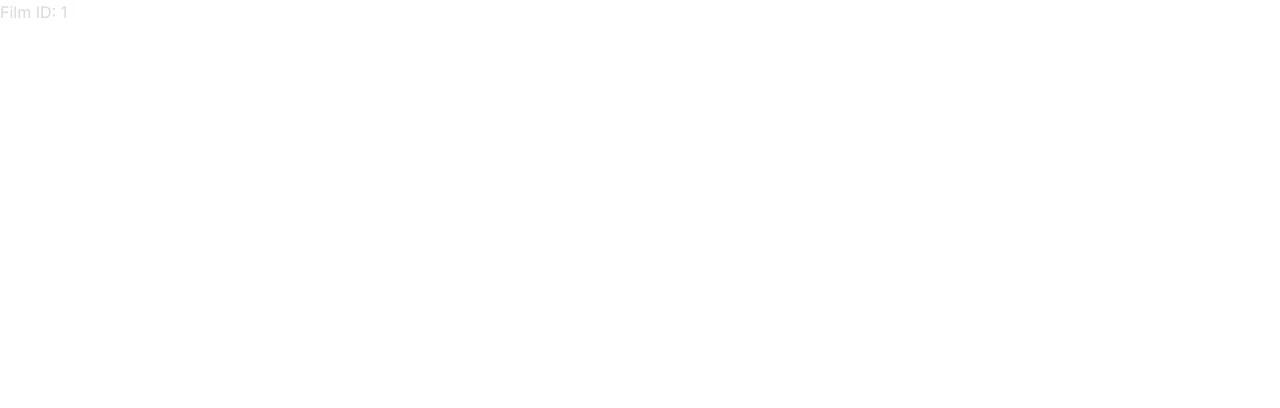
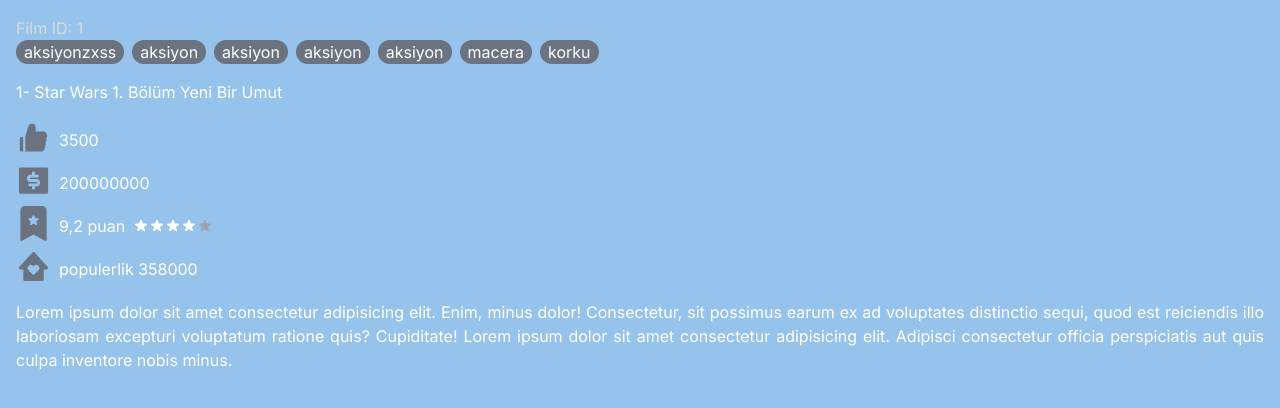
Before and after one commit to Vildan1/movie, a Next.js app: page /1 in a window 1280 px wide. Shown: the top 408 px of the page. Built offline with nearby package versions, Linux system fonts and the light colour scheme.

Commit message:
[UPDATE] create movie detail

```diff
--- a/app/[id]/page.tsx
+++ b/app/[id]/page.tsx
@@ -1,3 +1,91 @@
+import { AiFillLike } from "react-icons/ai";
+import { BiSolidHomeHeart } from "react-icons/bi";
+import { BsBookmarkStarFill } from "react-icons/bs";
+import { HiStar } from "react-icons/hi";
+import { RiMoneyDollarBoxFill } from "react-icons/ri";
+
 export default function Page({ params }: { params: { id: string } }) {
-	return <div>Film ID: {params.id}</div>;
+  return (
+    <main className="flex min-h-screen flex-col justify-between p-4 bg-[#96c3ec]">
+      <div>
+        <div>Film ID: {params.id}</div>
+        <div className="flex overflow-x-auto snap-proximity snap-x mb-4">
+          <div className="snap-normal snap-center me-2 px-2 bg-gray-500 rounded-full text-white">
+            aksiyonzxss
+          </div>
+          <div className="snap-normal snap-center me-2 px-2 bg-gray-500 rounded-full text-white">
+            aksiyon
+          </div>
+          <div className="snap-normal snap-center me-2 px-2 bg-gray-500 rounded-full text-white">
+            aksiyon
+          </div>
+          <div className="snap-normal snap-center me-2 px-2 bg-gray-500 rounded-full text-white">
+            aksiyon
+          </div>
+          <div className="snap-normal snap-center me-2 px-2 bg-gray-500 rounded-full text-white">
+            aksiyon
+          </div>
+          <div className="snap-normal snap-center me-2 px-2 bg-gray-500 rounded-full text-white">
+            macera
+          </div>
+          <div className="snap-normal snap-center me-2 px-2 bg-gray-500 rounded-full text-white">
+            korku
+          </div>
+        </div>
+        <p className="text-white mb-4"> 1- Star Wars 1. Bölüm Yeni Bir Umut</p>
+
+        <div className="flex mb-2">
+          <div className="col me-2 text-gray-500">
+            <AiFillLike size={35} />
+          </div>
+          <div className="col text-white mt-2"> 3500</div>
+        </div>
+        <div className="flex mb-2">
+          <div className="col me-2 text-gray-500">
+            <RiMoneyDollarBoxFill size={35} />
+          </div>
+          <div className="col text-white mt-2"> 200000000</div>
+        </div>
+        <div className="flex mb-2">
+          <div className="col me-2 text-gray-500">
+            <BsBookmarkStarFill size={35} />
+          </div>
+          <div className="col text-white me-2 mt-2">9,2 puan</div>
+          <div className="col mt-2">
+            <div className="flex space-x">
+              <div>
+                <HiStar className="mt-1 text-white" />
+              </div>
+              <div>
+                <HiStar className="mt-1 text-white" />
+              </div>
+              <div>
+                <HiStar className="mt-1 text-white" />
+              </div>
+              <div>
+                <HiStar className="mt-1 text-white" />
+              </div>
+              <div>
+                <HiStar className="mt-1 text-gray-400" />
+              </div>
+            </div>
+          </div>
+        </div>
+        <div className="flex mb-2">
+          <div className="col me-2 text-gray-500">
+            <BiSolidHomeHeart size={35} />
+          </div>
+          <div className="col text-white mt-2"> populerlik 358000</div>
+        </div>
+        <p className="text-white text-justify mt-4">
+          Lorem ipsum dolor sit amet consectetur adipisicing elit. Enim, minus
+          dolor! Consectetur, sit possimus earum ex ad voluptates distinctio
+          sequi, quod est reiciendis illo laboriosam excepturi voluptatum
+          ratione quis? Cupiditate! Lorem ipsum dolor sit amet consectetur
+          adipisicing elit. Adipisci consectetur officia perspiciatis aut quis
+          culpa inventore nobis minus.
+        </p>
+      </div>
+    </main>
+  );
 }
```
Also changed, not shown: 1 other file (tests, documents, lock files or other folders).
